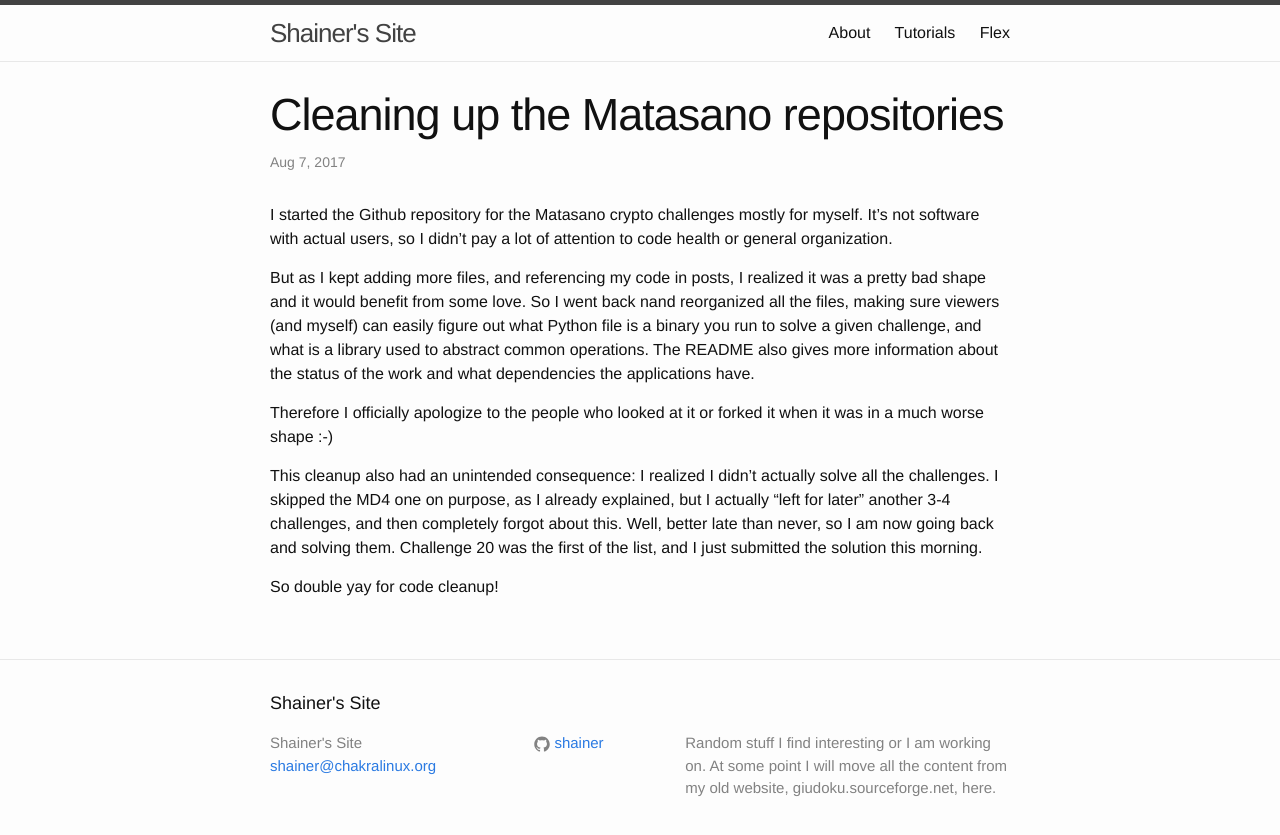
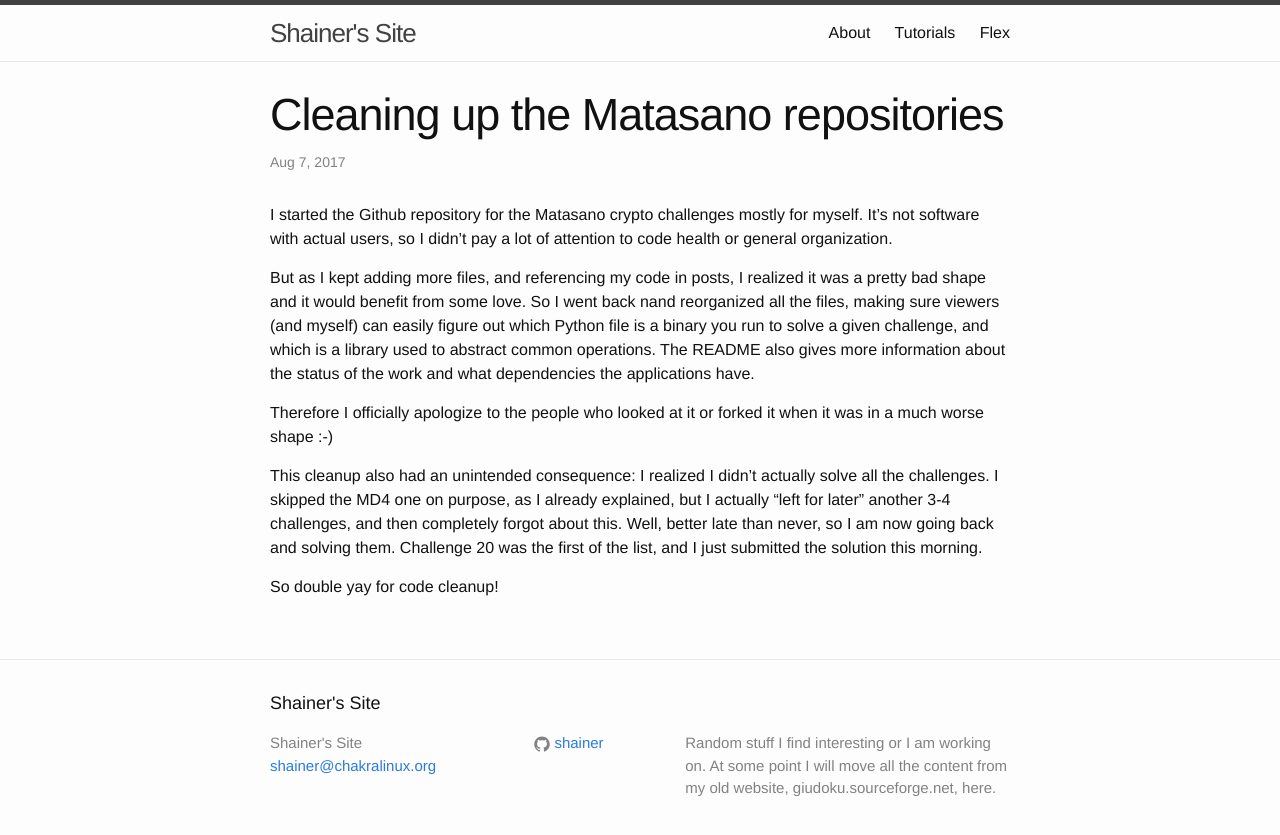
Before and after one commit to shainer/shainer.github.io, a Jekyll site: the page built from _posts/2017-08-07-cryptopals-code-cleanup.md, in a window 1280 px wide. Shown: the top 835 px of the page. Built offline with Jekyll 4.4.1, drawn with Linux system fonts in a browser that asks for light colours.

Commit message:
Fix grammar error.

```diff
--- a/_posts/2017-08-07-cryptopals-code-cleanup.md
+++ b/_posts/2017-08-07-cryptopals-code-cleanup.md
@@ -7,7 +7,7 @@ categories: matasano cleanup
 
 I started the Github repository for the Matasano crypto challenges mostly for myself. It's not software with actual users, so I didn't pay a lot of attention to code health or general organization.
 
-But as I kept adding more files, and referencing my code in posts, I realized it was a pretty bad shape and it would benefit from some love. So I went back nand reorganized all the files, making sure viewers (and myself) can easily figure out what Python file is a binary you run to solve a given challenge, and what is a library used to abstract common operations. The README also gives more information about the status of the work and what dependencies the applications have.
+But as I kept adding more files, and referencing my code in posts, I realized it was a pretty bad shape and it would benefit from some love. So I went back nand reorganized all the files, making sure viewers (and myself) can easily figure out which Python file is a binary you run to solve a given challenge, and which is a library used to abstract common operations. The README also gives more information about the status of the work and what dependencies the applications have.
 
 Therefore I officially apologize to the people who looked at it or forked it when it was in a much worse shape :-)
 
```
